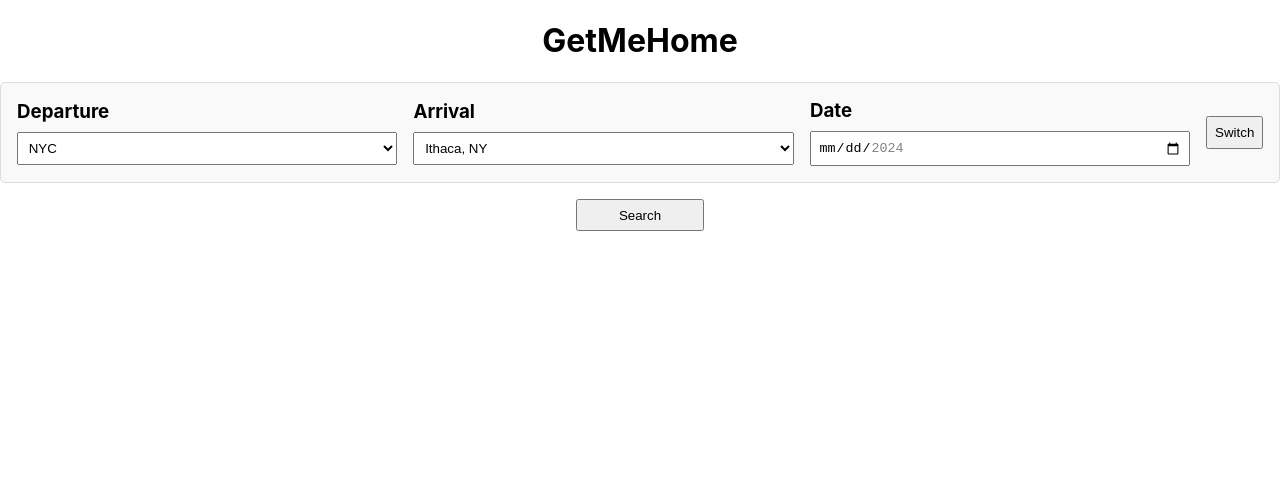
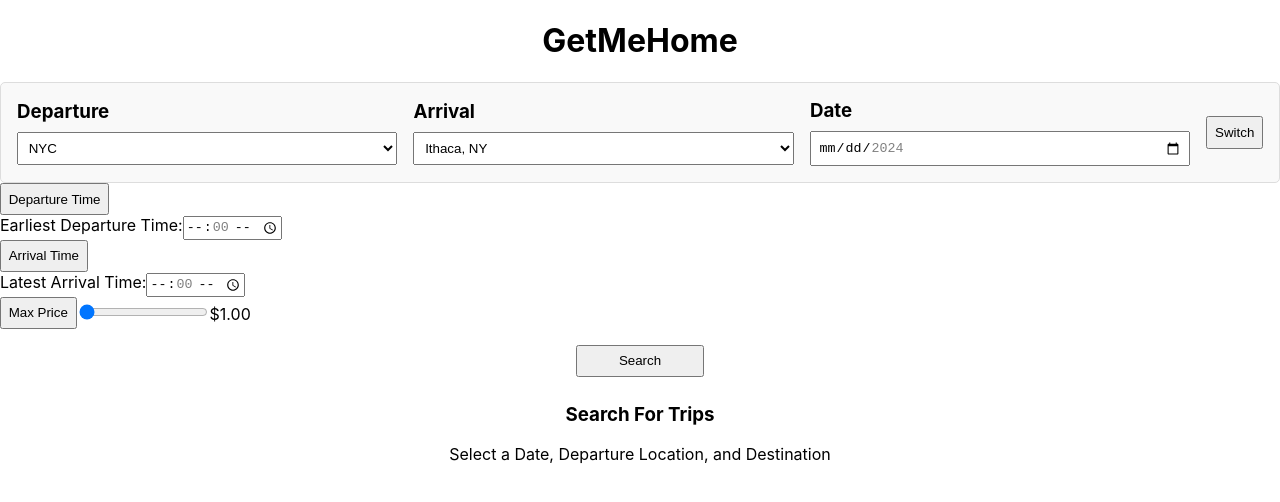
Before and after one commit to ronjj/gmh-web, a React (Create React App) app: page / in a window 1280 px wide. Shown: the top 502 px of the page. Built offline with nearby package versions, Linux system fonts and the light colour scheme.

Commit message:
Implement baseplate for location and price output filters

```diff
--- a/src/App.js
+++ b/src/App.js
@@ -40,6 +40,10 @@ function App() {
   const [trips, setTrips] = useState([]);
   const [loading, setLoading] = useState(false);
   const [dataFetched, setDataFetched] = useState(false);
+  const [departureTime, setDepartureTime] = useState(true); // State for departure time button
+  const [arrivalTime, setArrivalTime] = useState(true); // State for departure time button
+  const [maxPrice, setMaxPrice] = useState(true);
+  const [rangeValue, setRangeValue] = useState(1);
 
   const apiUrl = `https://get-me-home.onrender.com/flix/${departureDate}/${departureLocation}/${arrivalLocation}`;
 
@@ -140,6 +144,10 @@ function App() {
     setDepartureLocation(temp);
   }
 
+  const changeValue = (event) => {
+    setRangeValue(event.target.value);
+  }
+
   return (
     <div className="app">
       <h1 className='gmh'>GetMeHome</h1>
@@ -171,16 +179,62 @@ function App() {
         </div>
       </div>
 
+      <div>
+        <button style={{width: "fit-content"}} onClick={() => setDepartureTime(!departureTime)}>Departure Time</button>
+      </div>
+
+      {
+        departureTime && (
+          <div>
+            Earliest Departure Time:
+            <input type="time" step="3600"></input>
+          </div>
+        )
+      }
+
+      <div>
+        <button style={{width: "fit-content"}} onClick={() => setArrivalTime(!arrivalTime)}>Arrival Time</button>
+      </div>
+
+      {
+        arrivalTime && (
+          <div>
+            Latest Arrival Time:
+            <input type="time" step="3600"></input>
+          </div>
+        )
+      }
+      <div style={{display:"inline-flex", alignItems: "center"}}>
+        <button style={{width: "fit-content"}} onClick={() => setMaxPrice(!maxPrice)}>Max Price</button>
+        {
+        maxPrice && (
+          <div style={{}}>
+            <input type="range" min="1" max="400" step="1" onChange={changeValue} value={rangeValue}></input>
+            ${rangeValue}.00
+          </div>
+        )
+      }
+      </div>
+
+
+
       <div className="search">
         <button onClick={handleButtonClick} disabled={loading}>Search</button>
       </div>
 
       {loading ? (
         <div className="loading-indicator">Loading...</div>
-      ) : dataFetched && trips.length === 0 ? (
-        <div style={{textAlign: "center", fontWeight: "bold", marginTop: "2%"}}>
+      ) : trips.length === 0 ? (
+        dataFetched ? (
+          <div style={{textAlign: "center", fontWeight: "bold", marginTop: "2%"}}>
           There are no trips from {getKey(departureLocation)} to {getKey(arrivalLocation)} on the date {departureDate}.
         </div>
+        ) : (
+          <div style={{textAlign: "center", marginTop: "2%"}}>
+            <h3>Search For Trips</h3>
+            <p>Select a Date, Departure Location, and Destination</p>
+          </div>
+        )
       ) : (
         <div className="trip">
           <TripGrid trips={trips} />
```
